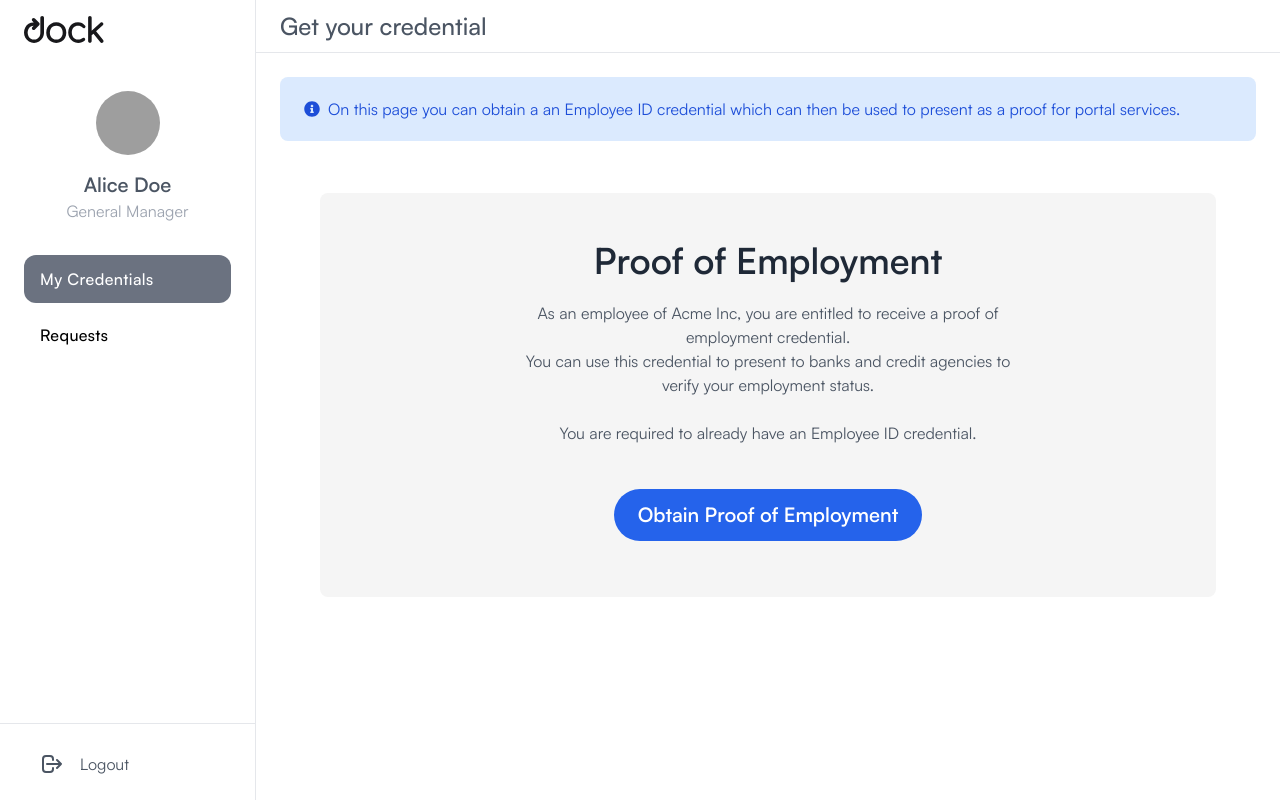
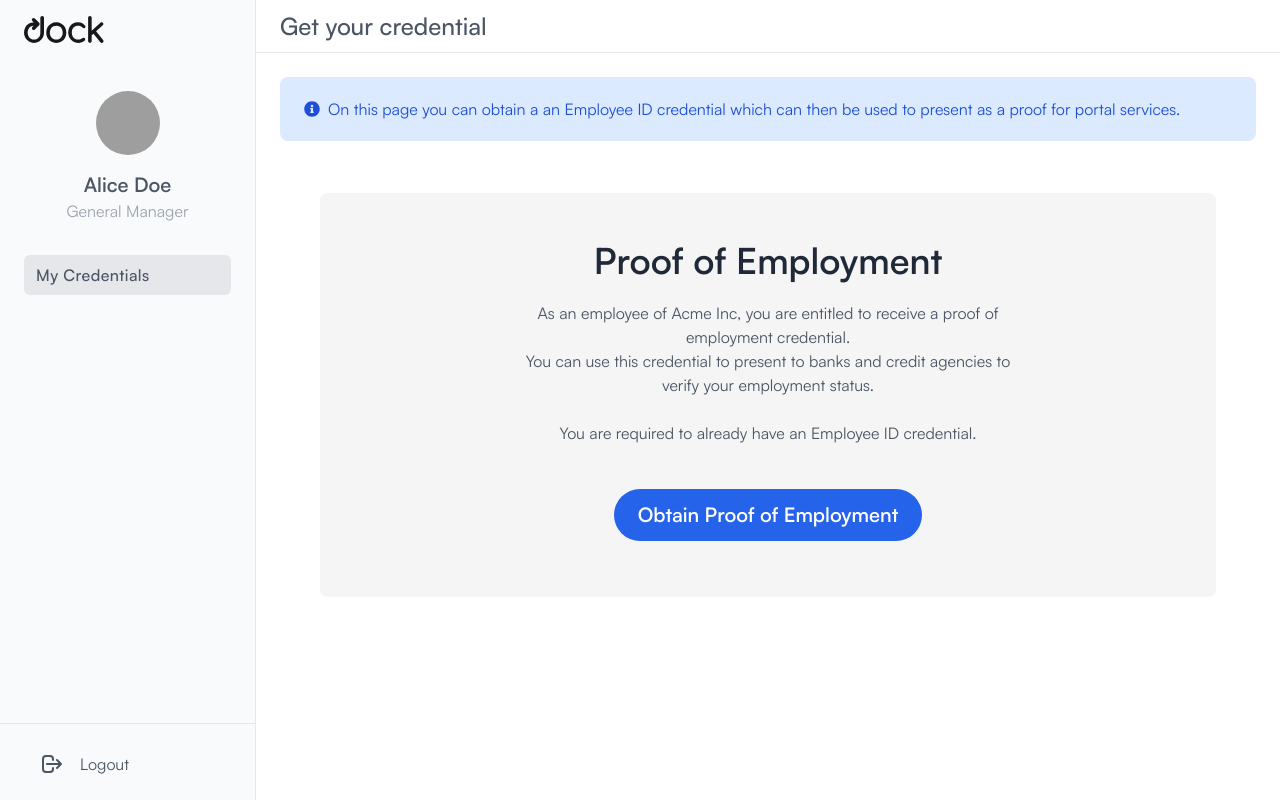
Before and after one commit to docknetwork/demo, a Next.js app: page /obtain in a window 1280 px wide. Built offline with nearby package versions, Linux system fonts and the light colour scheme; grey boxes are pictures that could not be loaded.

Commit message:
issue from api
Signed-off-by: Samuel Hellawell <sshellawell@gmail.com>

```diff
--- a/components/layout.js
+++ b/components/layout.js
@@ -1,4 +1,5 @@
 import React from 'react';
+import Link from 'next/link';
 
 export default function Layout({ title = 'Employee Portal', children }) {
   const navLinks = [
@@ -7,15 +8,15 @@ export default function Layout({ title = 'Employee Portal', children }) {
       link: '/dashboard',
       active: true,
     },
-    {
-      title: 'Requests',
-      link: '/requests',
-    },
+    // {
+    //   title: 'Requests',
+    //   link: '/requests',
+    // },
   ];
 
   return (
     <>
-      <aside className="ml-[-100%] fixed z-10 top-0 pb-3 px-6 w-full flex flex-col justify-between h-screen border-r bg-white transition duration-300 md:w-4/12 lg:ml-0 lg:w-[25%] xl:w-[20%] 2xl:w-[15%]">
+      <aside className="ml-[-100%] fixed z-10 top-0 pb-3 px-6 w-full flex flex-col justify-between h-screen border-r bg-gray-50 transition duration-300 md:w-4/12 lg:ml-0 lg:w-[25%] xl:w-[20%] 2xl:w-[15%]">
         <div>
           <div className="-mx-6 px-6 py-4 text-center">
             <a href="https://dock.io" target="_blank" title="home">
@@ -39,15 +40,16 @@ export default function Layout({ title = 'Employee Portal', children }) {
 
           <ul className="space-y-2 tracking-wide mt-8">
             {navLinks.map((link) => (
-              <li>
-                <a
-                  href="#"
-                  aria-label="dashboard"
-                  className={`relative px-4 py-3 flex items-center space-x-4 rounded-xl transition duration-300${
-                    link.active ? ' text-white bg-gray-500' : ''
-                  }`}>
-                  <span className="-mr-1 font-medium">{link.title}</span>
-                </a>
+              <li key={link.link}>
+                <Link href={link.link} passHref>
+                  <a
+                    aria-label="dashboard"
+                    className={`relative px-3 py-2 flex items-center space-x-4 rounded-md transition duration-300${
+                      link.active ? ' text-gray-600 bg-gray-200' : ''
+                    }`}>
+                    <span className="-mr-1 font-medium">{link.title}</span>
+                  </a>
+                </Link>
               </li>
             ))}
           </ul>
--- /dev/null
+++ b/pages/api/issue.js
@@ -0,0 +1,44 @@
+
+import axios from 'axios';
+
+const axiosHeaders = {
+  headers: {
+    'DOCK-API-TOKEN': process.env.DOCK_API_TOKEN,
+  }
+};
+
+const baseUrl = process.env.DOCK_API_URL;
+const issuerDID = process.env.DOCK_API_DID;
+
+export default async (req, res) => {
+  if (req.method !== 'POST') {
+    res.status(200).json({});
+    return;
+  }
+
+  const {
+    subjectName = 'Alice Doe',
+    subjectEmail = 'alice@dock.io',
+    // type = 'employeeid',
+  } = (req.body || {});
+
+  const result = await axios.post(`${baseUrl}/credentials`, {
+    "anchor": false,
+    "persist": false,
+    "credential": {
+      "name": "Acme Employee ID",
+      "type": [
+        "VerifiableCredential",
+        "EmployeeIDCredential"
+      ],
+      "issuer": issuerDID,
+      "subject": {
+        "name": subjectName,
+        "email": subjectEmail,
+        "employeeId": 123456
+      }
+    }
+  }, axiosHeaders);
+
+  res.json(result.data);
+}
--- a/pages/obtain/employee-id.js
+++ b/pages/obtain/employee-id.js
@@ -4,22 +4,25 @@ import QRCode from 'react-qr-code';
 
 import ObtainFlow from '../../components/obtain-flow';
 
+const SERVER_URL = process.env.SERVER_URL || process.env.VERCEL_URL || 'http://localhost:3000';
+
 function ObtainQRDisplay({ value }) {
   return (
     <div className="flex justify-center items-center flex-col">
-      <QRCode value={value} />
-      <div className="mt-6 md:mt-6 w-full flex justify-center md:hidden">
+      <div style={{ background: 'white', padding: '16px' }}>
+        <QRCode value={value} />
+      </div>
+      {/*<div className="mt-6 md:mt-6 w-full flex justify-center md:hidden">
         <a href={value} className="block px-6 bg-blue-600 mt-5 py-3 rounded-full hover:bg-blue-700 hover:-translate-y-1 transition-all duration-250 text-white font-semibold mb-2 text-xl">
           Open Deep Link
         </a>
-      </div>
+      </div>*/}
     </div>
   );
 }
 
 function EmployeeIDOBtain() {
-  // const deepLinkVal = 'dockwallet://test'; // TODO: get a real value
-  const deepLinkVal = 'https://ca01-45-86-200-187.ngrok.io/api/obtain';
+  const deepLinkVal = `${SERVER_URL}/api/issue`;
   return (
     <>
       <ObtainQRDisplay value={deepLinkVal} />
```
